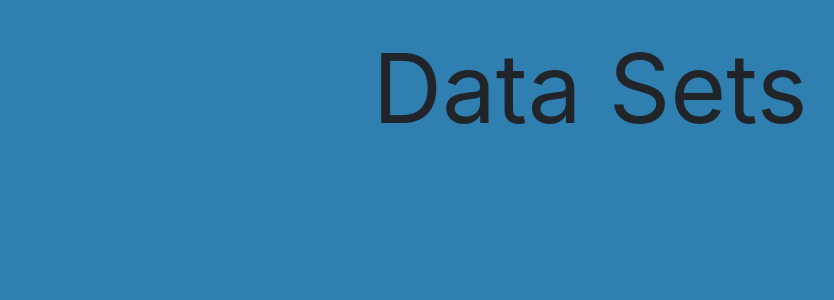
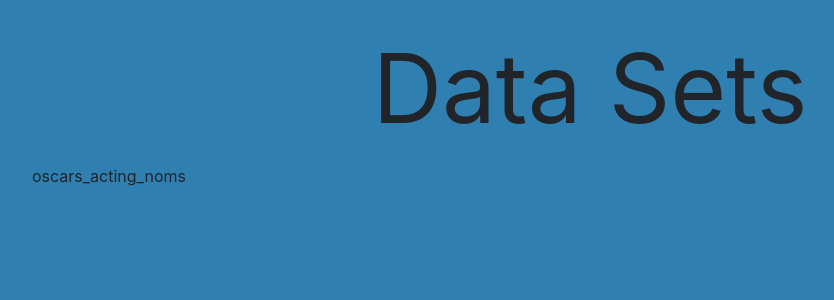
Before and after one commit to Estevan-Gonzales/estevan_b, a React (Vite) app: page /DataSets in a window 1280 px wide. Shown: the top 300 px of the page, without its empty margins (50-884 px from the left). Built offline with nearby package versions, Linux system fonts and the light colour scheme.

Commit message:
Added DataSets skeleton

```diff
--- /dev/null
+++ b/src/components/DataSet.jsx
@@ -0,0 +1,19 @@
+import React from 'react';
+import { Link } from 'react-router-dom';
+
+function DataSet({ datasets }) {
+
+    return (
+        <div className="container projects-grid">
+            <div className="row">
+            {datasets.map((dataset) => (
+                <div key={dataset.file}>
+                    {dataset.file}
+                </div>
+            ))}
+            </div>
+        </div>
+    )
+}
+
+export default DataSet;
--- a/src/pages/DataSets.jsx
+++ b/src/pages/DataSets.jsx
@@ -1,13 +1,22 @@
+import DataSet from "../components/DataSet";
+
 export default function DataSets() {
 
+    let datasets = [
+        {
+            "file": "oscars_acting_noms"
+        }
+    ]
 
     return (
+        <div>
+            <div className = "container">
+                <div className="row">
+                    <div className="col pages-header">Data Sets</div>
+                </div>
+            </div>
+                <DataSet datasets={datasets}/>
+        </div>
 
-            <div className="outside-main">
-                <div className="pages-header">Data Sets</div>
-
-            </div>
-
-    );
-
-};
+    )
+}
```
